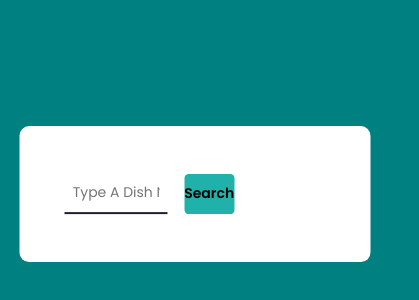
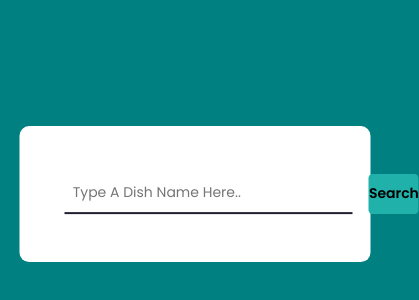
Before and after one commit to hamzafarooq360/Recipe-App, a website: page index.html in a window 390 px wide. Shown: the part 228-528 px from the top of the page, 419 px wide, since content can reach past the window. Drawn offline with Linux system fonts and the light colour scheme.

Commit message:
search field

```diff
--- a/style.css
+++ b/style.css
@@ -141,11 +141,9 @@ h3 {
 @media screen and (max-width: 600px) {
   .search-container {
     font-size: 14px;
-    width: 65%;
+    width: 85%;
   }
-  .search-container input {
-    width: 100%
-  }
+
   #show-recipe {
     margin-bottom: 2em;
   }
```
